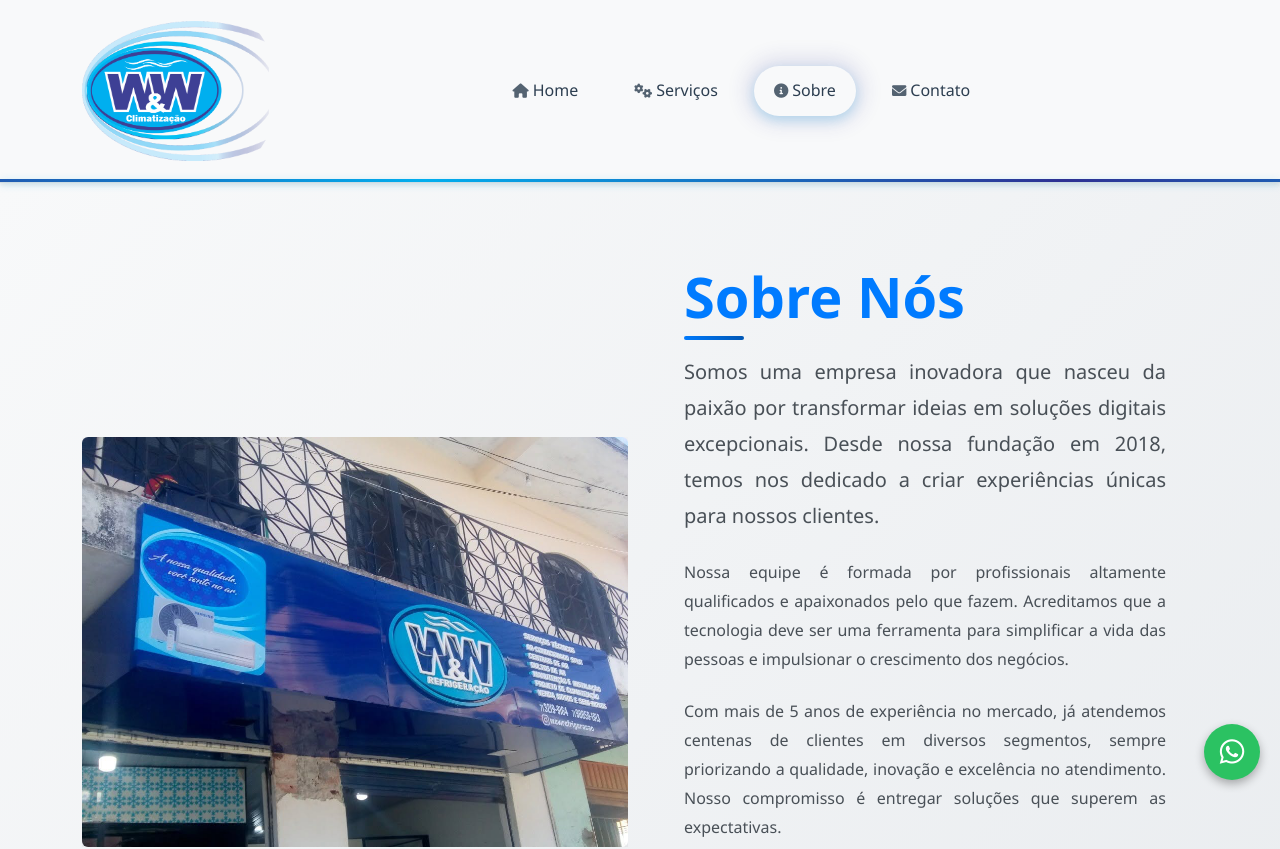
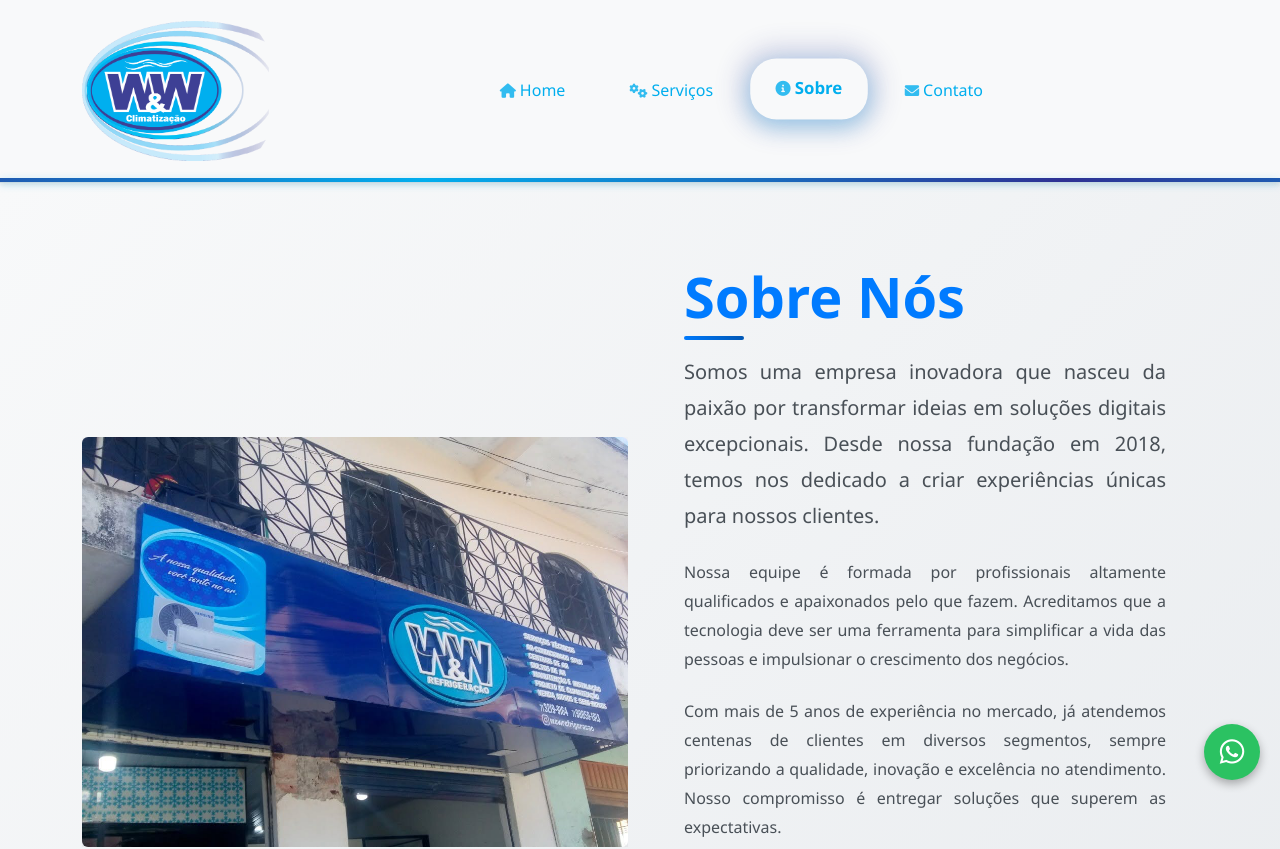
Before and after one commit to DaviFerreira14/wew-climatizacao, an Angular app: page /sobre in a window 1280 px wide. Shown: the top 849 px of the page. Built offline with nearby package versions, Linux system fonts and the light colour scheme.

Commit message:
modificações na navbar

```diff
--- a/src/app/componentes/navbar/navbar.css
+++ b/src/app/componentes/navbar/navbar.css
@@ -19,7 +19,7 @@
   bottom: 0;
   left: 0;
   width: 100%;
-  height: 3px;
+  height: 4px;
   background: linear-gradient(90deg, #01aeee 0%, #2e3193 25%, #01aeee 50%, #2e3193 75%, #01aeee 100%);
   background-size: 200% 100%;
   animation: gradientShift 8s ease-in-out infinite;
@@ -80,8 +80,8 @@
 .nav-link {
   font-weight: 500;
   font-size: 1rem;
-  color: var(--cor-primaria) !important;
-  padding: 0.75rem 1.25rem !important;
+  color: #01aeee !important;
+  padding: 1rem 1.5rem !important;
   border-radius: 25px;
   transition: all 0.3s ease;
   position: relative;
@@ -103,10 +103,11 @@
 
 /* Efeito mais forte nos botões do navbar */
 .nav-link:hover {
-  color: var(--cor-branco) !important;
+  color: #01aeee !important;
   background: linear-gradient(135deg, var(--cor-secundaria), var(--cor-primaria));
-  box-shadow: 0 0 18px 6px rgba(1, 174, 238, 0.18), 0 4px 12px rgba(1, 174, 238, 0.25);
-  transform: translateY(-3px) scale(1.06);
+  box-shadow: 0 0 25px 8px rgba(1, 174, 238, 0.25), 0 6px 20px rgba(0, 187, 255, 0.35);
+  transform: translateY(-4px) scale(1.08);
+  font-weight: 600;
 }
 
 .nav-link:hover::before {
@@ -115,9 +116,11 @@
 }
 
 .nav-link.active {
-  color: var(--cor-branco) !important;
+  color: #01aeee !important;
   background: linear-gradient(135deg, var(--cor-primaria), var(--cor-secundaria));
-  box-shadow: 0 0 20px 8px rgba(46, 49, 147, 0.13), 0 4px 12px rgba(1, 174, 238, 0.22);
+  box-shadow: 0 0 25px 10px rgba(46, 49, 147, 0.2), 0 6px 20px rgba(1, 174, 238, 0.3);
+  transform: translateY(-2px) scale(1.05);
+  font-weight: 600;
 }
 
 .nav-link.active::before {
@@ -127,6 +130,7 @@
 .nav-link i {
   font-size: 0.9rem;
   opacity: 0.8;
+  color: #01aeee;
 }
 
 /* Mobile Styles */
--- a/src/app/paginas/servicos/servicos.html
+++ b/src/app/paginas/servicos/servicos.html
@@ -135,9 +135,8 @@
     <div class="row g-4">
       <div class="col-lg-3 col-md-6">
         <div class="text-center">
-          <i class="bi bi-award text-primary mb-2" style="font-size: 2.5rem; display: block;"></i>
           <div class="bg-primary rounded-circle d-inline-flex align-items-center justify-content-center mb-3" style="width: 80px; height: 80px;">
-            <i class="bi bi-award text-white" style="font-size: 2rem;"></i>
+            <i class="bi bi-award text-primary" style="font-size: 2rem;"></i>
           </div>
           <h5 class="fw-bold">Qualidade Garantida</h5>
           <p class="text-muted">Garantia em todos os serviços e equipamentos instalados</p>
@@ -146,9 +145,8 @@
 
       <div class="col-lg-3 col-md-6">
         <div class="text-center">
-          <i class="bi bi-lightning text-primary mb-2" style="font-size: 2.5rem; display: block;"></i>
           <div class="bg-primary rounded-circle d-inline-flex align-items-center justify-content-center mb-3" style="width: 80px; height: 80px;">
-            <i class="bi bi-clock text-white" style="font-size: 2rem;"></i>
+            <i class="bi bi-clock text-primary" style="font-size: 2rem;"></i>
           </div>
           <h5 class="fw-bold">Atendimento Rápido</h5>
           <p class="text-muted">Atendimento ágil e pontual para todas as suas necessidades</p>
@@ -157,9 +155,8 @@
 
       <div class="col-lg-3 col-md-6">
         <div class="text-center">
-          <i class="bi bi-people text-primary mb-2" style="font-size: 2.5rem; display: block;"></i>
           <div class="bg-primary rounded-circle d-inline-flex align-items-center justify-content-center mb-3" style="width: 80px; height: 80px;">
-            <i class="bi bi-people text-white" style="font-size: 2rem;"></i>
+            <i class="bi bi-people text-primary" style="font-size: 2rem;"></i>
           </div>
           <h5 class="fw-bold">Equipe Especializada</h5>
           <p class="text-muted">Técnicos certificados e com vasta experiência no mercado</p>
@@ -168,9 +165,8 @@
 
       <div class="col-lg-3 col-md-6">
         <div class="text-center">
-          <i class="bi bi-wallet2 text-primary mb-2" style="font-size: 2.5rem; display: block;"></i>
           <div class="bg-primary rounded-circle d-inline-flex align-items-center justify-content-center mb-3" style="width: 80px; height: 80px;">
-            <i class="bi bi-wallet2 text-white" style="font-size: 2rem;"></i>
+            <i class="bi bi-wallet2 text-primary" style="font-size: 2rem;"></i>
           </div>
           <h5 class="fw-bold">Preço Justo</h5>
           <p class="text-muted">Orçamentos transparentes e preços competitivos</p>
```
Also changed, not shown: src/app/app.html (indentation only).
